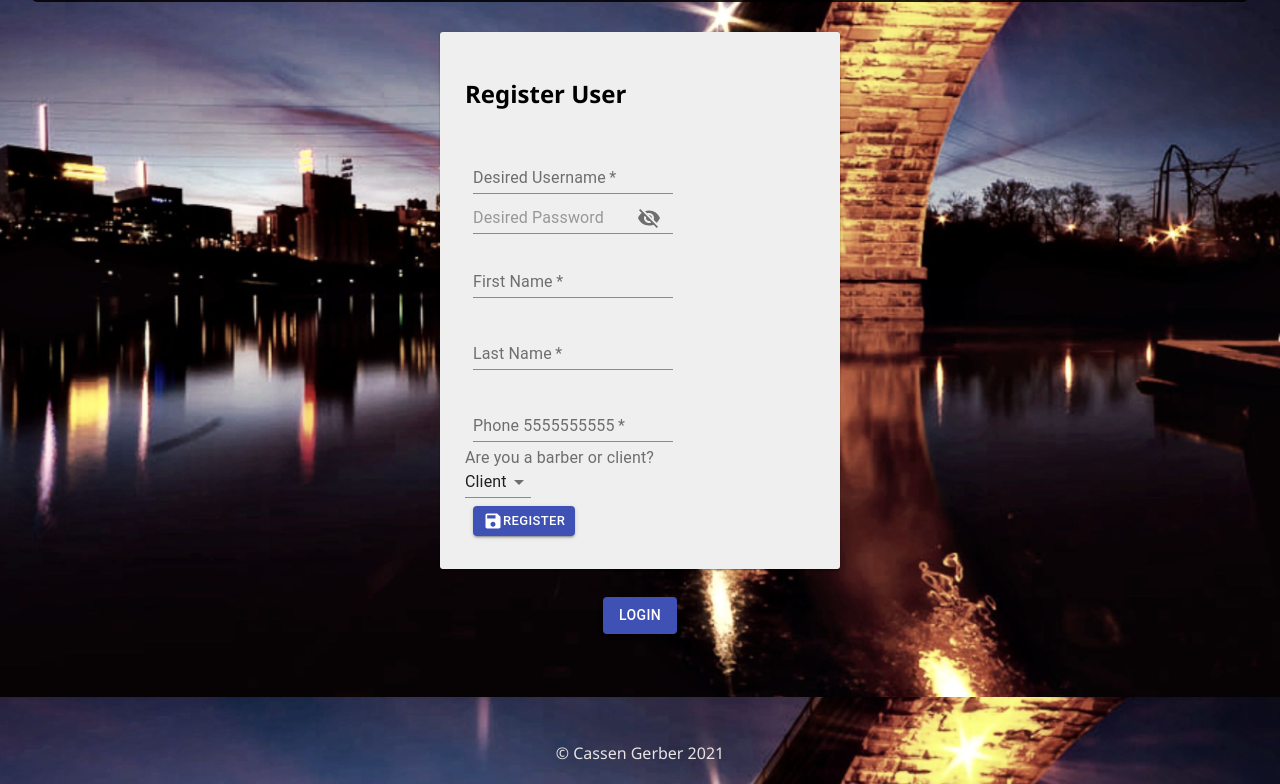
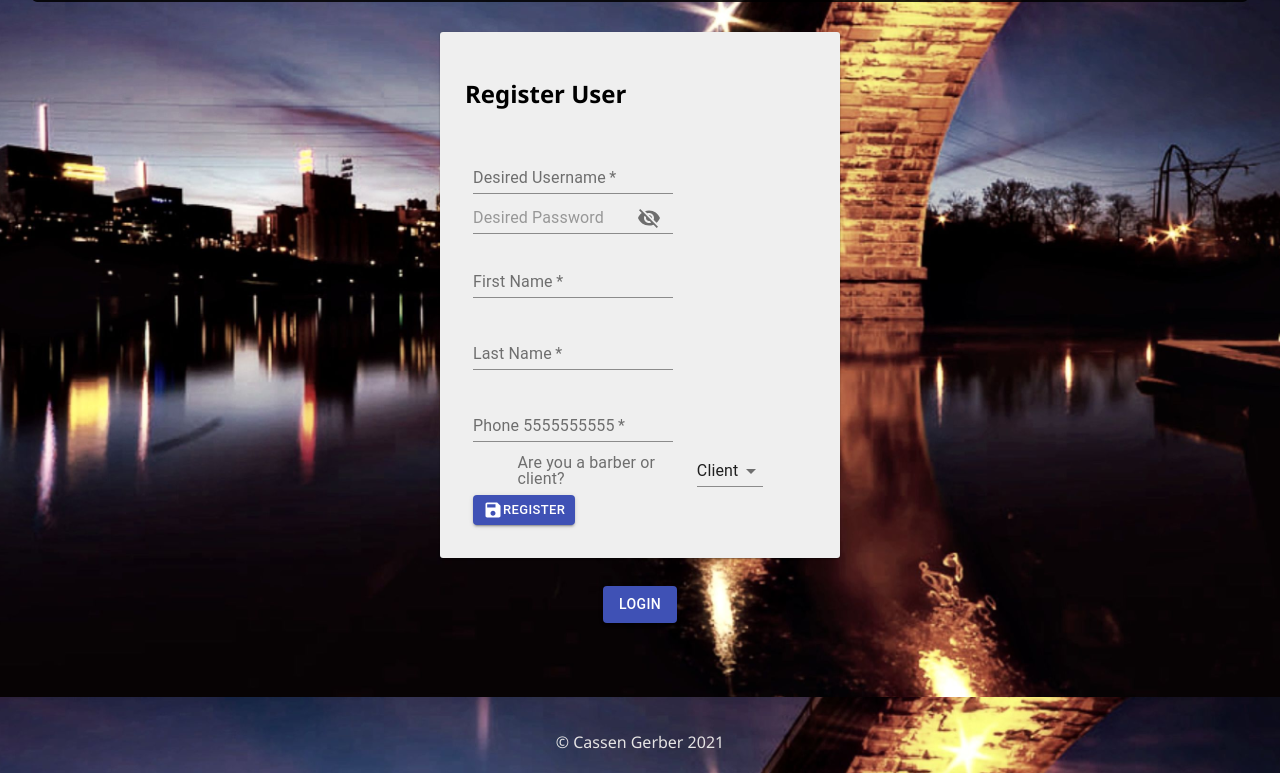
Before and after one commit to Cassen999/The-Timely_Tonsor, a React app: page /#/registration in a window 1280 px wide. Shown: the part 103-887 px from the top of the page. Built offline with nearby package versions, Linux system fonts and the light colour scheme; no server answers.

Commit message:
styling of last commit changed other pages, reverted that styling

```diff
--- a/src/components/App/App.css
+++ b/src/components/App/App.css
@@ -109,6 +109,7 @@ Form Treatment
   background-color: #efefef;
   border-radius: 3px;
   box-shadow: 0 1px 2px rgb(0, 0, 0, 0.4);
+  justify-content: center;
 }
 
 input {
--- a/src/components/RegisterForm/RegisterForm.js
+++ b/src/components/RegisterForm/RegisterForm.js
@@ -45,6 +45,13 @@ const styles = theme => ({
   },
   iconSmall: {
     fontSize: 20,
+  },
+  regDropdown: {
+    display: 'flex',
+    width: '70%',
+    justifyContent: 'center',
+    margin: 'auto',
+    marginTop: 5
   },
 });
 
@@ -114,7 +121,6 @@ class RegisterForm extends Component {
               className={classes.textField}
               value={this.state.password}
               onChange={this.handleInputChangeFor('password')}
-              margin="normal"
               endAdornment={
                 <InputAdornment position="end">
                   <IconButton
@@ -156,8 +162,8 @@ class RegisterForm extends Component {
             margin="normal"
           />
         </div>
-        <div>
-        <InputLabel htmlFor="Are you a barber?">Are you a barber or client?</InputLabel>
+        <div className={classes.regDropdown}>
+          <InputLabel htmlFor="Are you a barber?">Are you a barber or client?</InputLabel>
           <Select
             value={this.state.is_barber}
             onChange={this.handleInputChangeFor('is_barber')}
@@ -166,9 +172,8 @@ class RegisterForm extends Component {
             <MenuItem value={false}>Client</MenuItem>
           </Select>
         </div>
-        <div>
+        <div className={classes.submitForm}>
           <Button
-            classname="btn"
             type="submit"
             variant="contained"
             size="small"
```
